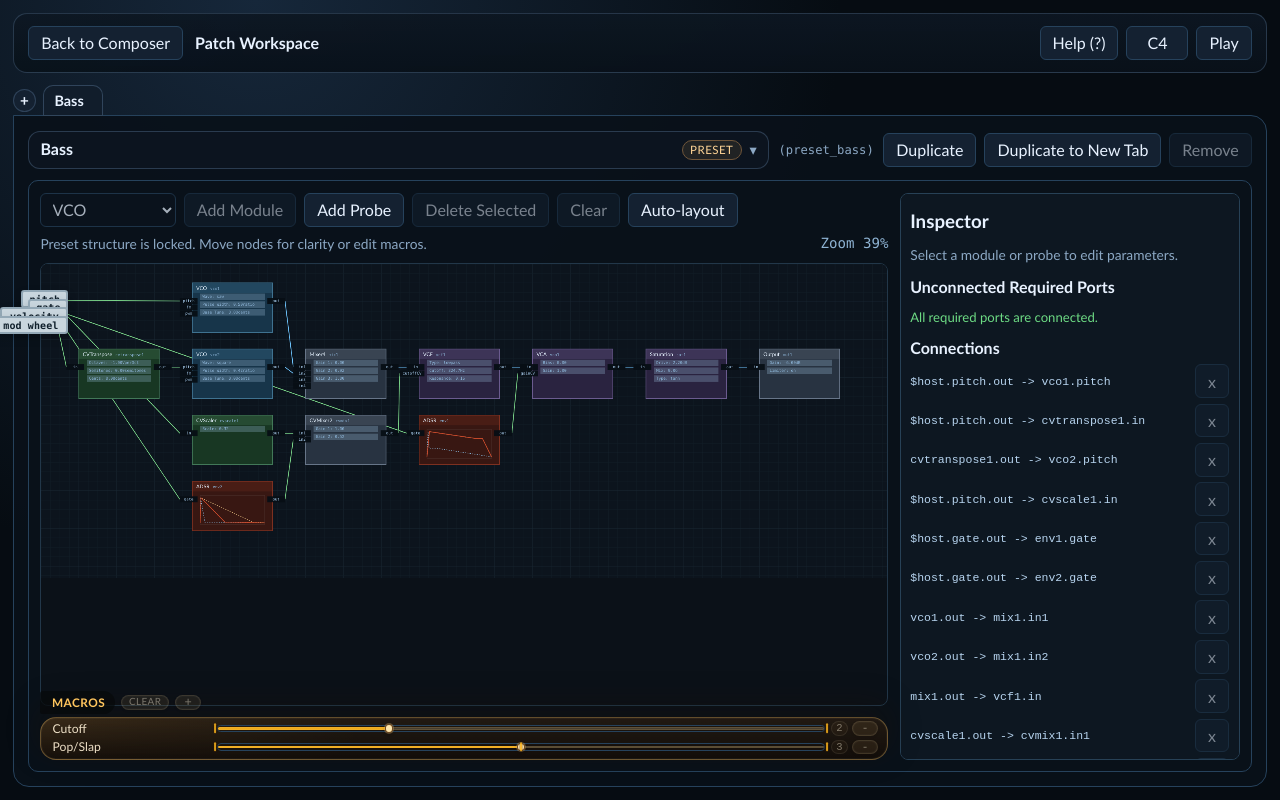
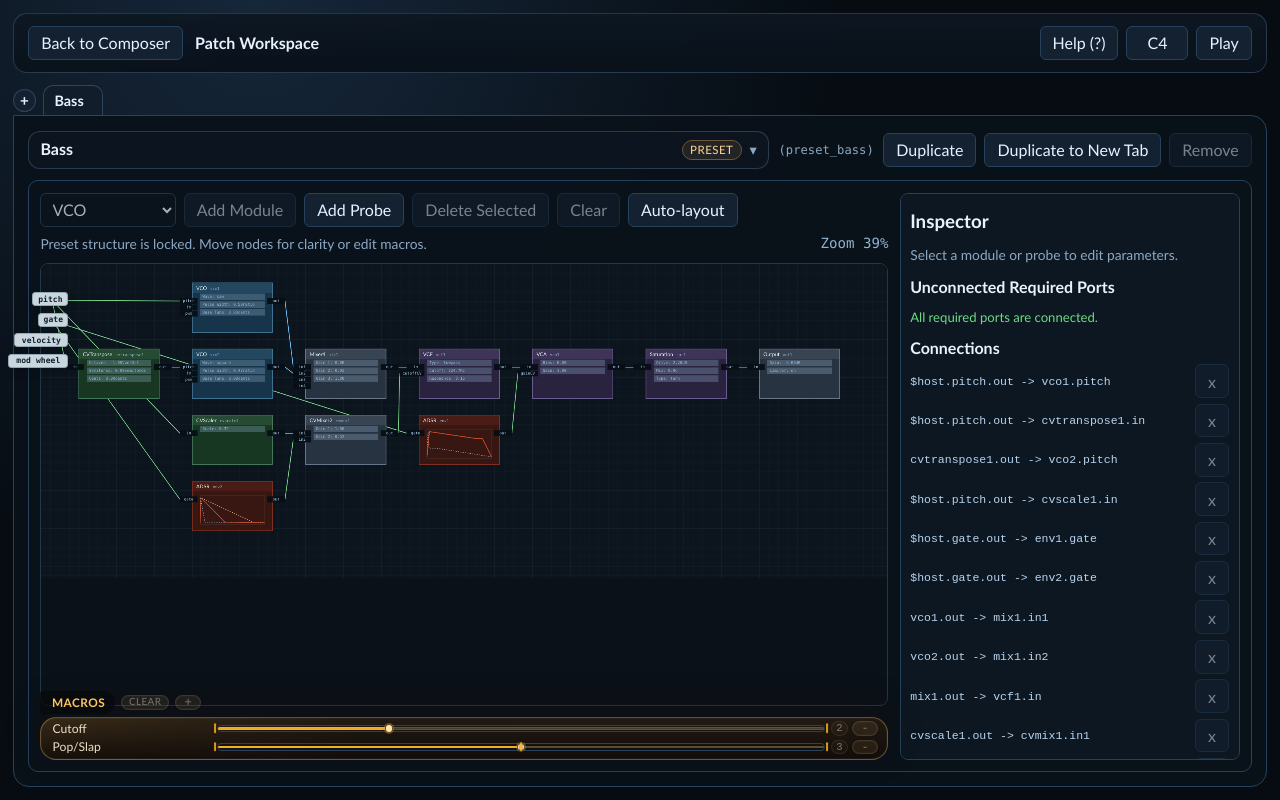
Before and after one commit to eescardo/SynthPlayground, a Next.js app: page /patch-workspace in a window 1280 px wide. Built offline with nearby package versions, Linux system fonts and the light colour scheme.

Commit message:
Tighten host port spacing

```diff
--- a/app/globals.css
+++ b/app/globals.css
@@ -1321,12 +1321,12 @@ select {
   display: inline-flex;
   align-items: center;
   justify-content: center;
-  padding: 0 0.18rem;
-  border: 2px solid #93a8b6;
+  padding: 0 0.09rem;
+  border: 1.5px solid #93a8b6;
   border-radius: 0.2rem;
   background: #c9d6de;
   color: #10202c;
-  font: 600 10px ui-monospace, SFMono-Regular, Menlo, monospace;
+  font: 600 8px ui-monospace, SFMono-Regular, Menlo, monospace;
   letter-spacing: 0.01em;
   box-shadow: 0 4px 10px rgba(0, 0, 0, 0.16);
   white-space: nowrap;
--- a/src/components/patch/patchCanvasConstants.ts
+++ b/src/components/patch/patchCanvasConstants.ts
@@ -8,7 +8,7 @@ export const PATCH_CANVAS_PADDING = 120;
 export const PATCH_HOST_STRIP_X = 28;
 export const PATCH_HOST_STRIP_Y = 92;
 export const PATCH_HOST_STRIP_WIDTH = 0;
-export const PATCH_HOST_STRIP_ROW_GAP = 22;
+export const PATCH_HOST_STRIP_ROW_GAP = 52;
 export const PATCH_CANVAS_MIN_ZOOM = 0.2;
 export const PATCH_CANVAS_MAX_ZOOM = 2.5;
 export const PATCH_MOVE_CURSOR = "move";
--- a/src/components/patch/patchCanvasGeometry.ts
+++ b/src/components/patch/patchCanvasGeometry.ts
@@ -69,12 +69,12 @@ export function resolveHostPatchPortRect(nodeId: string) {
     return null;
   }
   const label = resolveHostPatchPortLabel(nodeId);
-  const width = Math.max(PATCH_HOST_STRIP_WIDTH, label.length * 7 + 12);
+  const width = Math.max(PATCH_HOST_STRIP_WIDTH, label.length * 6 + 6);
   return {
     x: PATCH_HOST_STRIP_X - width,
     y: PATCH_HOST_STRIP_Y + hostIndex * PATCH_HOST_STRIP_ROW_GAP,
     width,
-    height: 18
+    height: 14
   };
 }
 
```
